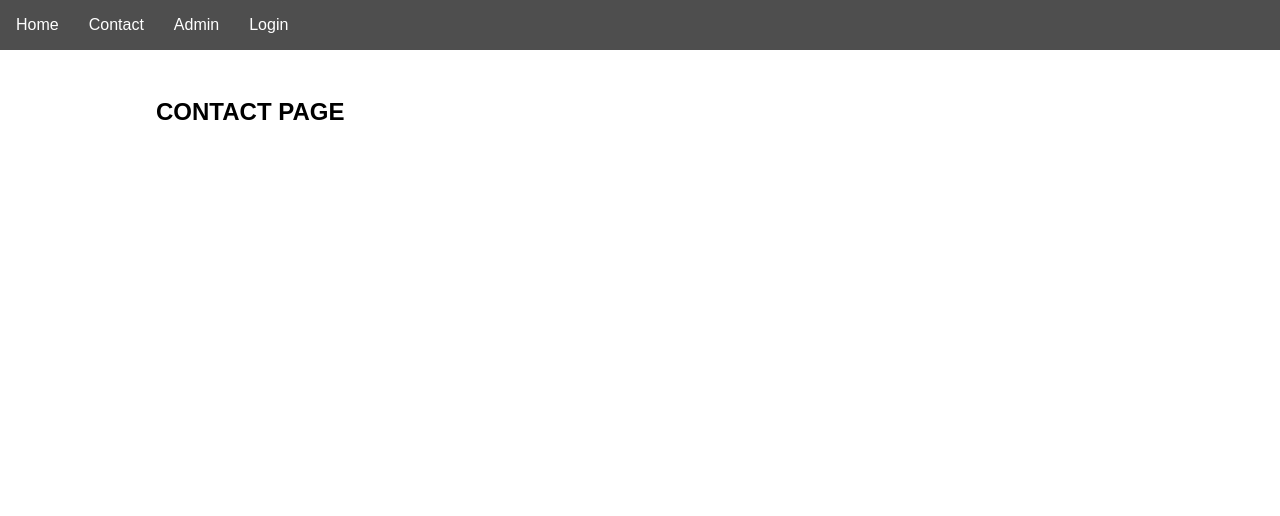
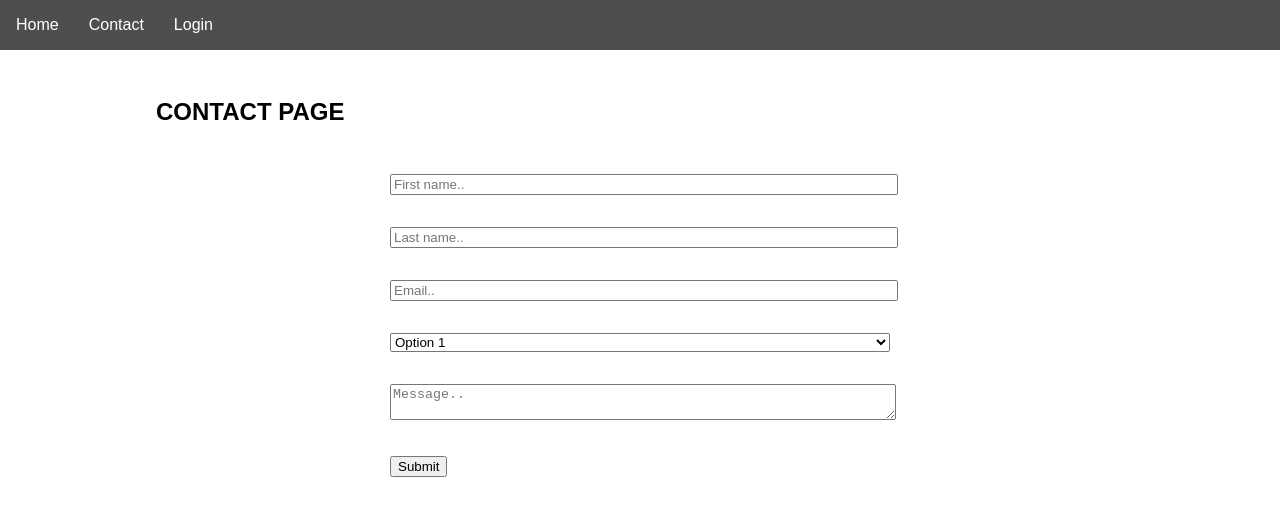
Before and after one commit to AndreasFroitland/js-frameworks-ca, a Next.js app: page /contact in a window 1280 px wide. Shown: the top 516 px of the page. Built offline with nearby package versions, Linux system fonts and the light colour scheme.

Commit message:
Fourth push

```diff
--- a/components/layout/Layout.js
+++ b/components/layout/Layout.js
@@ -10,9 +10,6 @@ export default function Layout({ children }) {
     <Link href="/contact">
      <a>Contact</a>
     </Link>
-    <Link href="/admin">
-     <a>Admin</a>
-    </Link>
     <Link href="/login">
      <a>Login</a>
     </Link>
--- a/package.json
+++ b/package.json
@@ -9,10 +9,13 @@
     "lint": "next lint"
   },
   "dependencies": {
+    "@hookform/resolvers": "^2.9.0",
     "axios": "^0.27.2",
     "next": "12.1.6",
     "react": "18.1.0",
-    "react-dom": "18.1.0"
+    "react-dom": "18.1.0",
+    "react-hook-form": "^7.31.3",
+    "yup": "^0.32.11"
   },
   "devDependencies": {
     "eslint": "8.17.0",
--- a/pages/contact.js
+++ b/pages/contact.js
@@ -1,7 +1,26 @@
+import { useForm } from "react-hook-form";
+import * as yup from "yup";
+import { yupResolver } from "@hookform/resolvers/yup";
 import Head from "next/head";
 import Layout from "../components/layout/Layout";
 
+const schema = yup.object().shape({
+    firstName: yup.string().required("Please enter your name").min(3, "Name must include minimum of 3 characters"),
+    lastName: yup.string().required("Please enter your name").min(4, "Name must include minimum of 4 characters"),
+    email: yup.string().required("Please enter your email address").email("Please enter a valid email address"),
+    message: yup.string().required("Please enter your message").min(10, "Message must include minimum of 10 characters"),
+});
+
 export default function Contact() {
+    const { register, handleSubmit, formState: { errors } } = useForm({
+        resolver: yupResolver(schema),
+    });
+
+    function onSubmit(data) {
+        console.log(data);
+    }
+
+    console.log(errors);
 return (
     <Layout>
       <Head />
@@ -9,6 +28,23 @@ export default function Contact() {
     <div className="container">
       <h1>Contact page</h1>
     </div>
+    <form onSubmit={handleSubmit(onSubmit)}>
+      <input placeholder="First name.."{...register("firstName")} />
+        {errors.firstName && <span>{errors.firstName.message}</span>}
+      <input placeholder="Last name.."{...register("lastName")} />
+        {errors.lastName && <span>{errors.lastName.message}</span>}
+      <input placeholder="Email.."{...register("email")} />
+        {errors.email && <span>{errors.email.message}</span>}
+      <select name="options" id="options">
+        <option value="optionOne">Option 1</option>
+        <option value="optionTwo">Option 2</option>
+        <option value="optionThree">Option 3</option>
+        <option value="optionFour">Option 4</option>
+      </select>
+      <textarea placeholder="Message.."{...register("message")} />
+        {errors.message && <span>{errors.message.message}</span>}
+      <button>Submit</button>
+    </form>
     </Layout>
  );
 }
--- a/pages/details.js
+++ b/pages/details.js
@@ -19,8 +19,8 @@ export default function Details(props) {
                 {post ? post.map((post) => {
                     return <div key={post.id}>
                         <h1>{post.title.rendered}</h1>
+                        <div dangerouslySetInnerHTML={{ __html: post.content.rendered }} />
                         <p>{post.date}</p>
-                        <div dangerouslySetInnerHTML={{ __html: post.content.rendered }} />
                     </div>;
                 }) : null}
             </div>
--- a/pages/index.js
+++ b/pages/index.js
@@ -13,7 +13,7 @@ export default function Home(props) {
       {props.posts.map((post) => {
         return <div key={post.slug}>
           <Link href={`/details?id=${post.id}`}>
-            <h1>{post.title.rendered}</h1>
+            {post.title.rendered}
           </Link>
           <p>{post.date}</p></div>;
       })}
--- a/styles/globals.css
+++ b/styles/globals.css
@@ -36,12 +36,37 @@ nav a:hover {
 }
 
 .container a:hover {
- color: gray;
+  color: gray;
 }
 
 .container p {
- color: black;
- font-family: arial;
- font-size: 1.2rem;
- text-align: justify;
+  color: black;
+  font-family: arial;
+  font-size: 1.2rem;
+  text-align: justify;
 }
+
+form {
+  max-width: 500px;
+  margin: auto;
+}
+
+input {
+  margin: 1rem auto;
+  width: 100%;
+}
+
+select {
+  margin: 1rem auto;
+  width: 100%;
+}
+
+textarea {
+  margin: 1rem auto;
+  width: 100%;
+}
+
+button {
+  display: block;
+  margin-top: 1rem;
+}
```
Also changed, not shown: 1 other file (tests, documents, lock files or other folders). Lines whose indentation alone changed are shown as unchanged.
